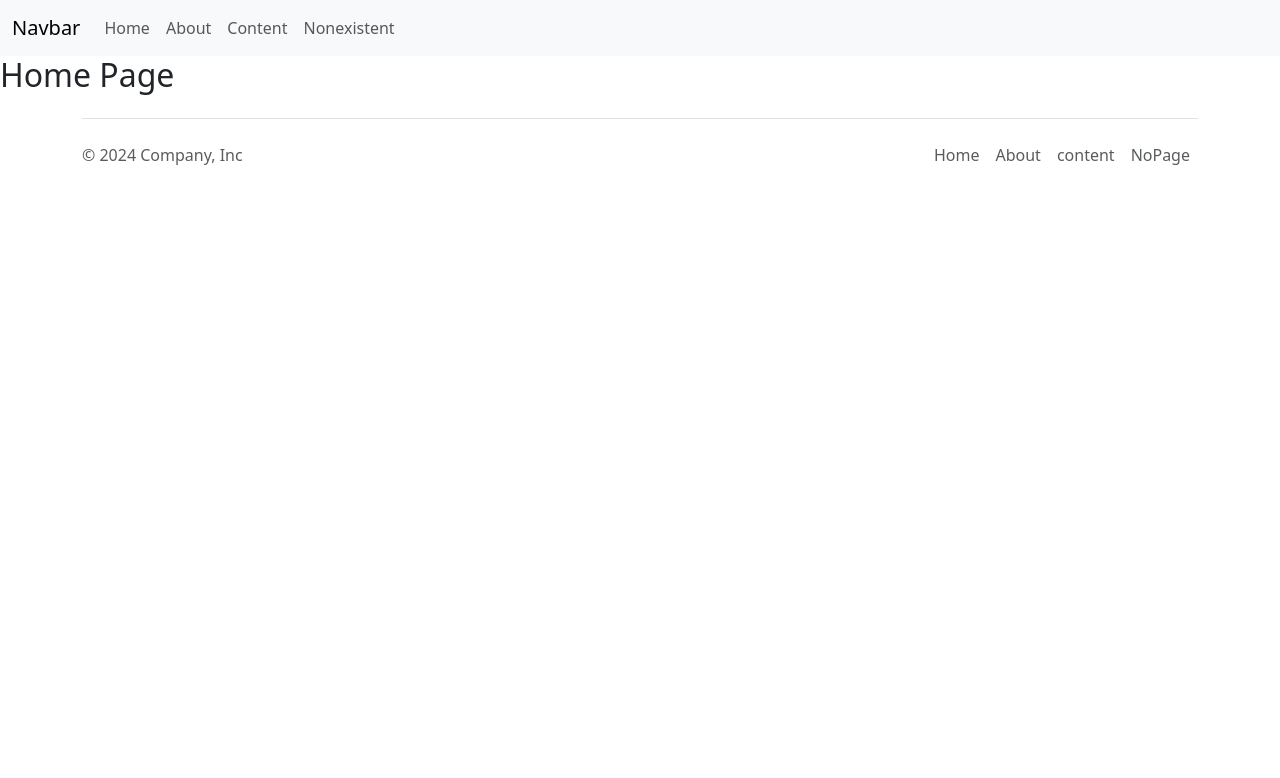
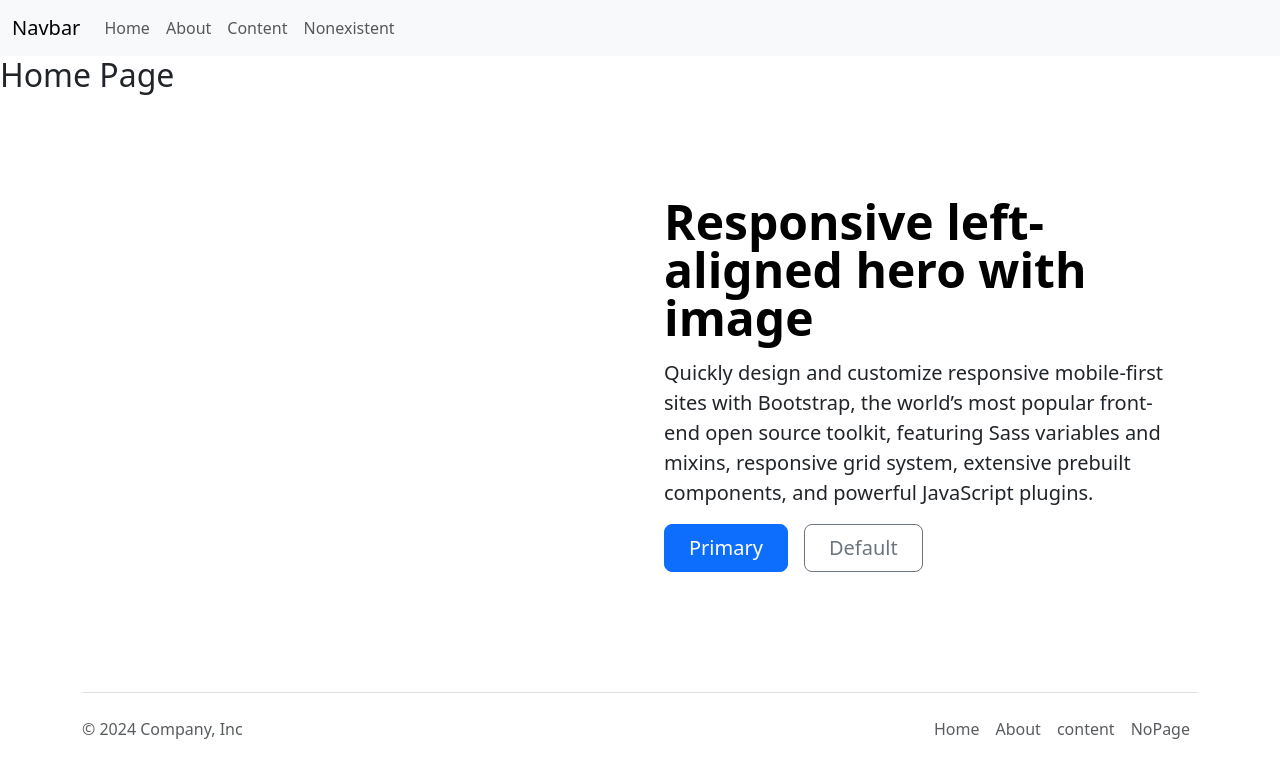
Before and after one commit to PicassoEason/React-PWA-router, a React (Create React App) app: page / in a window 1280 px wide. Shown: the top 778 px of the page. Built offline with nearby package versions, Linux system fonts and the light colour scheme.

Commit message:
0506-1524

```diff
--- a/package.json
+++ b/package.json
@@ -6,6 +6,7 @@
     "@testing-library/jest-dom": "^5.17.0",
     "@testing-library/react": "^13.4.0",
     "@testing-library/user-event": "^13.5.0",
+    "framer-motion": "^11.1.7",
     "react": "^18.3.1",
     "react-dom": "^18.3.1",
     "react-router-dom": "^6.23.0",
--- /dev/null
+++ b/src/component/Heros/type2.js
@@ -0,0 +1,22 @@
+import React from "react";
+export default function hero() {
+    return (
+        <>
+        <div class="container col-xxl-8 px-4 py-5">
+            <div class="row flex-lg-row-reverse align-items-center g-5 py-5">
+                {/* <div class="col-10 col-sm-8 col-lg-6">
+                    <img src="bootstrap-themes.png" class="d-block mx-lg-auto img-fluid" alt="Bootstrap Themes" width="700" height="500" loading="lazy" />
+                </div> */}
+                <div class="col-lg-6">
+                    <h1 class="display-5 fw-bold text-body-emphasis lh-1 mb-3">Responsive left-aligned hero with image</h1>
+                    <p class="lead">Quickly design and customize responsive mobile-first sites with Bootstrap, the world’s most popular front-end open source toolkit, featuring Sass variables and mixins, responsive grid system, extensive prebuilt components, and powerful JavaScript plugins.</p>
+                    <div class="d-grid gap-2 d-md-flex justify-content-md-start">
+                        <button type="button" class="btn btn-primary btn-lg px-4 me-md-2">Primary</button>
+                        <button type="button" class="btn btn-outline-secondary btn-lg px-4">Default</button>
+                    </div>
+                </div>
+            </div>
+        </div>
+        </>
+    );
+}
--- /dev/null
+++ b/src/component/Heros/type3.js
@@ -0,0 +1,6 @@
+import React from "react";
+export default function hero() {
+    return (
+        <></>
+    );
+}
--- a/src/pages/About.js
+++ b/src/pages/About.js
@@ -1,5 +1,6 @@
 import Header from '../component/Headers';
 import Footer from '../component/Footer/Footer_2';
+
 export default function About() {
     return(
         <>
--- a/src/pages/Home.js
+++ b/src/pages/Home.js
@@ -1,10 +1,12 @@
 import Header from '../component/Headers';
 import Footer from '../component/Footer/Footer_1';
+import Heros from '../component/Heros/type2';
 export default function Home() {
     return(
         <>
             <Header />
             <h2>Home Page</h2>
+            <Heros />
             <Footer />
         </>
     );
```
Also changed, not shown: src/component/Heros/type1.js (added, +17 -0 lines), 1 other file (tests, documents, lock files or other folders).
